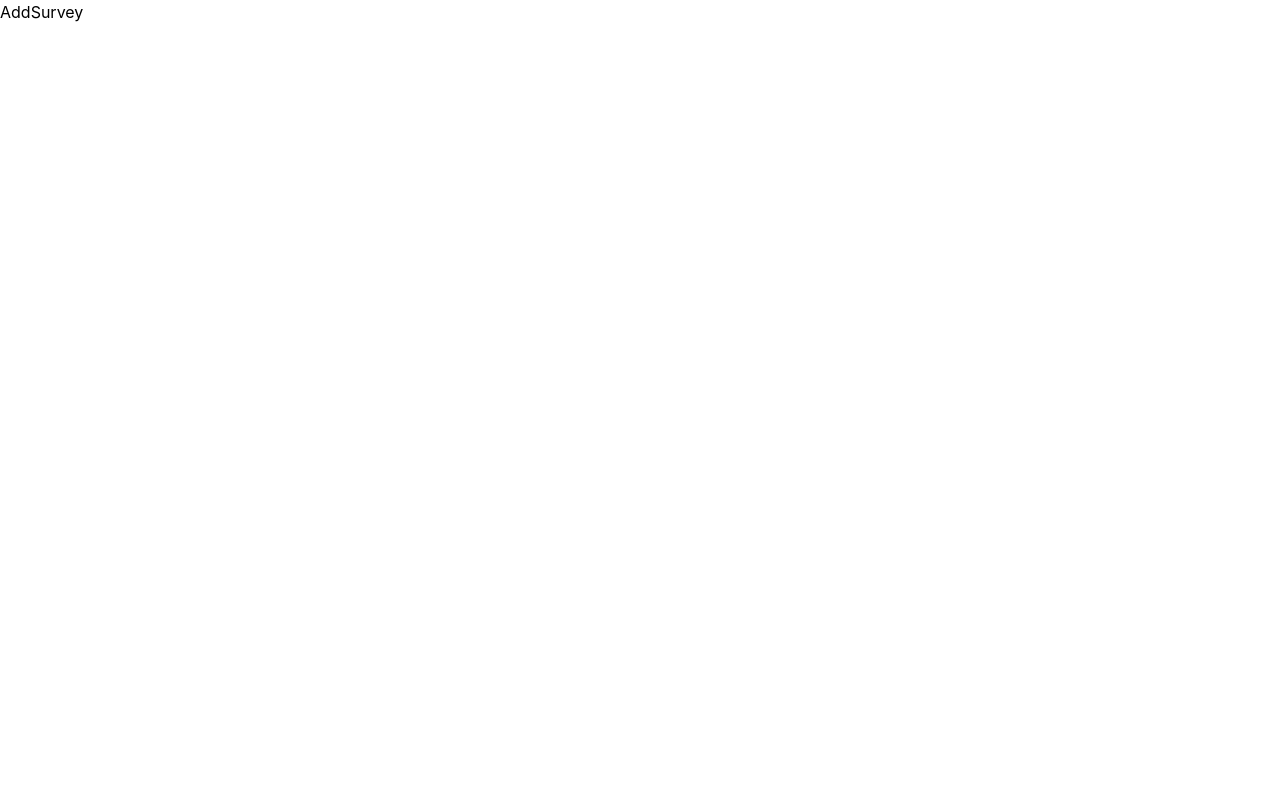
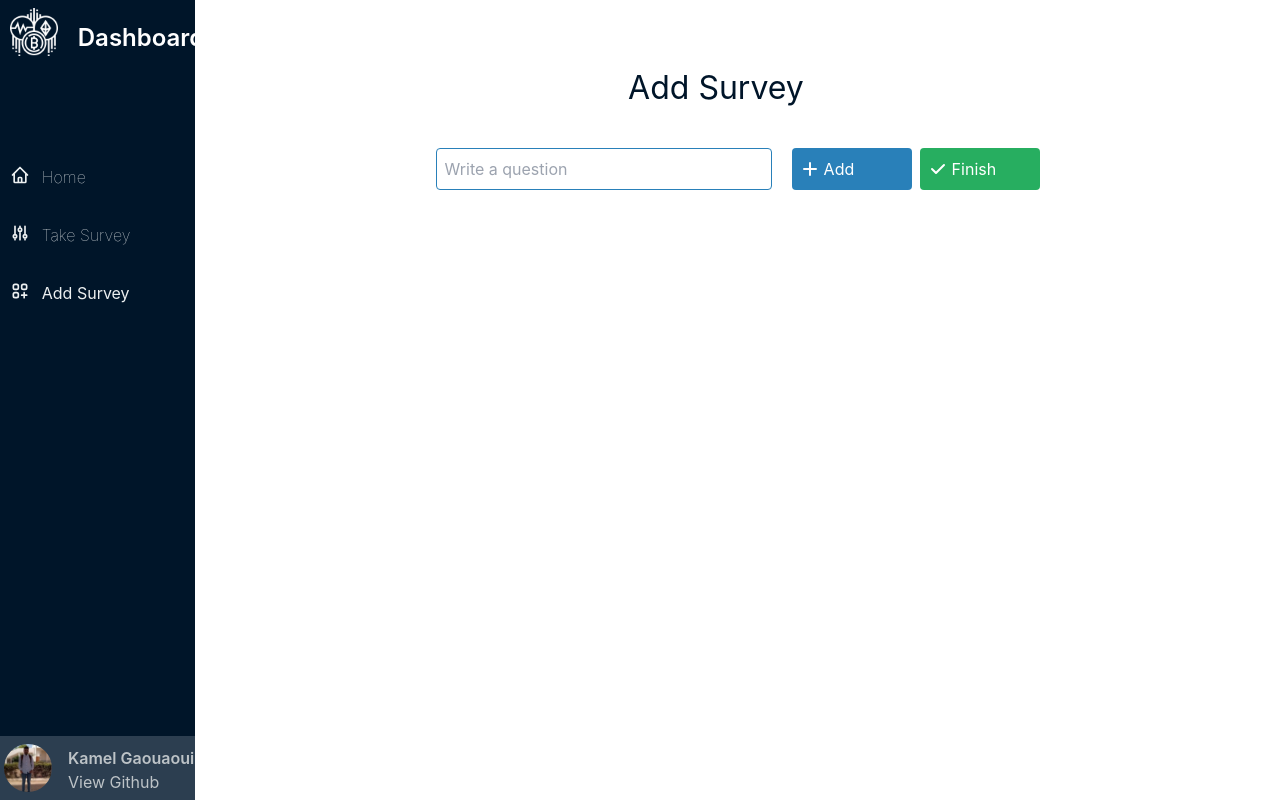
Before and after one commit to Scorpion197/codelabs_challenge, a React (Create React App) app in the folder frontend/: page /add_survey in a window 1280 px wide. Built offline with nearby package versions, Linux system fonts and the light colour scheme.

Commit message:
finished AddSurvey component's styling

```diff
--- a/frontend/src/components/home/Home.js
+++ b/frontend/src/components/home/Home.js
@@ -5,10 +5,17 @@ const Home = () => {
 
     return (
 
-        <>
+        <div class="flex flex-row w-screen overflow-hidden bg-[green]">
+
             <SideBar />
-            <h1>Home</h1>
-        </>
+
+            <div class="w-[82%] md:w-[100%] h-full bg-[yellow] pt-[3vh]">
+                <div class="flex flex-col mt-[5vh] justify-center items-center w-[80%] h-full bg-[blue] m-auto">
+                    <p class="h-1 text-[#001529] text-[4vh]">All Surveys</p>
+
+                </div>
+            </div>
+        </div>
     )
 }
 
--- a/frontend/src/components/sidebar/SideBar.js
+++ b/frontend/src/components/sidebar/SideBar.js
@@ -5,12 +5,13 @@ import { Link } from 'react-router-dom';
 
 import logo from '../../assets/logo.png';
 import image from '../../assets/me.jpeg';
+
 const SideBar = () => {
 
     return (
 
-        <div class="flex flex-col bg-[#001529] w-fit min-w-[250px] h-screen
-        absolute sm:px-0 px -1 w-1/6
+        <div class="flex flex-col bg-[#001529] h-screen
+        w-[18%]
         ">
 
             <div class="flex flex-col justify-end w-[90%] mx-auto space-x-3 py-2">
@@ -26,7 +27,7 @@ const SideBar = () => {
                 <div>
 
                     <div class="w-[100%] h-[50px] font-thin mb-2 mt-2 hover:bg-[#2980b9] flex flex-col items-center justify-center">
-                        <Link to="/take_survey" class="flex flex-row w-[90%] ml-auto mr-auto ">
+                        <Link to="/" class="flex flex-row w-[90%] ml-auto mr-auto ">
                             <HomeIcon class="h-5" />
                             <p class="ml-3"> Home</p>
                         </Link>
@@ -40,7 +41,7 @@ const SideBar = () => {
                     </div>
 
                     <div class="w-[100%] h-[50px] mb-2 mt-2 hover:bg-[#2980b9] flex flex-col items-center justify-center">
-                        <Link to="/take_survey" class="flex flex-row w-[90%] ml-auto mr-auto">
+                        <Link to="/add_survey" class="flex flex-row w-[90%] ml-auto mr-auto">
                             <ViewGridAddIcon class="h-5 font-thin" />
                             <p class="ml-3"> Add Survey</p>
                         </Link>
@@ -48,8 +49,8 @@ const SideBar = () => {
 
                 </div>
 
-                <div class="flex flex-row absolute top-[92%] flex-row w-full h-[8vh] bg-[#2c3e50] items-center">
-                    <img src={image} class="w-16 h-16 rounded-full ml-1" />
+                <div class="flex flex-row absolute top-[92%] flex-row w-[15.2%] h-[8vh] bg-[#2c3e50] items-center">
+                    <img src={image} class="w-[6vh] h-[6vh] rounded-full ml-1" />
                     <div class="flex flex-col ml-4">
                         <h3 class="text-[#bdc3c7] font-semibold">Kamel Gaouaoui</h3>
                         <a class="text-[#bdc3c7] h-5 font-[12px]" href="https://github.com/Scorpion197">View Github</a>
--- a/frontend/src/components/survey/addsurvey/AddSurvey.js
+++ b/frontend/src/components/survey/addsurvey/AddSurvey.js
@@ -1,11 +1,41 @@
+
+import SideBar from '../../sidebar/SideBar';
+import { PlusIcon, CheckIcon } from '@heroicons/react/solid';
 
 const AddSurvey = () => {
 
+    const handleSubmit = () => {
+        console.log("clicked");
+    }
+
     return (
 
-        <>
-            <h1> AddSurvey</h1>
-        </>
+        <div class="flex flex-row w-screen overflow-hidden">
+            <SideBar />
+
+            <div class="w-[82%] md:w-[100%] h-full pt-[3vh]">
+                <div class="flex flex-col mt-[5vh] justify-center items-center w-[80%] h-full  m-auto">
+                    <p class="h-1 text-[#001529] text-[4vh] ml-[-5%]">Add Survey</p>
+
+                    <div class="flex flex-row mt-[10vh]">
+                        <input class="outline-0 border-[1px] border-[#2980b9] rounded-[4px] p-2 w-[42vh] mr-3" type="text" placeholder="Write a question" required />
+                        <button class="ml-2 w-[15vh] flex flex-row items-center text-white  border-0 rounded-[4px] outline-0 bg-[#2980b9]"type="submit">
+                            <PlusIcon class="h-5 mr-1 ml-2"/>
+                            Add
+
+                        </button>
+
+                        <button class="ml-2 w-[15vh] flex flex-row items-center text-white  border-0 rounded-[4px] outline-0 bg-[#27ae60]"type="submit">
+                            <CheckIcon class="h-5 mr-1 ml-2" />
+                            Finish
+                        </button>
+
+
+                    </div>
+                </div>
+
+            </div>
+        </div>
     )
 }
 
```
